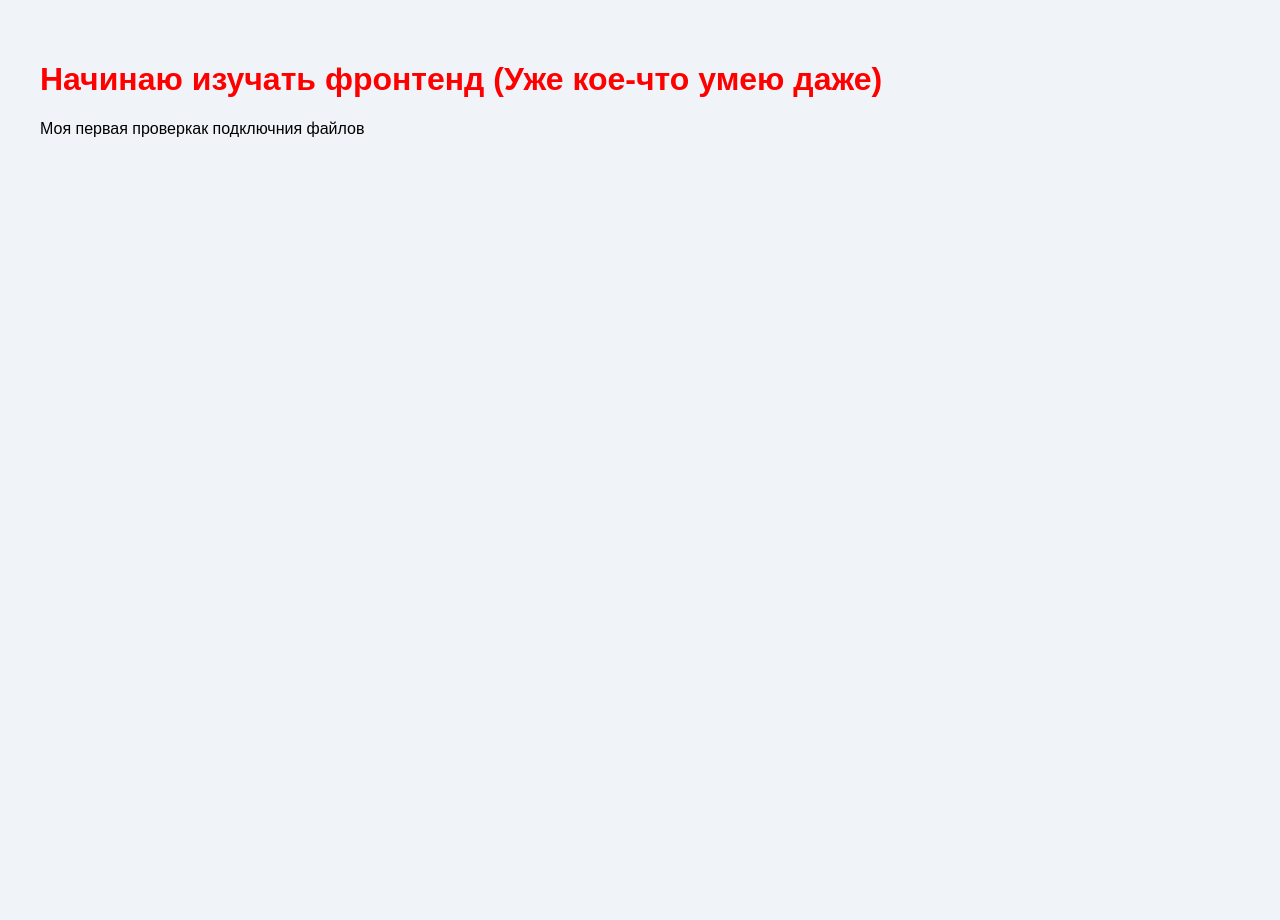
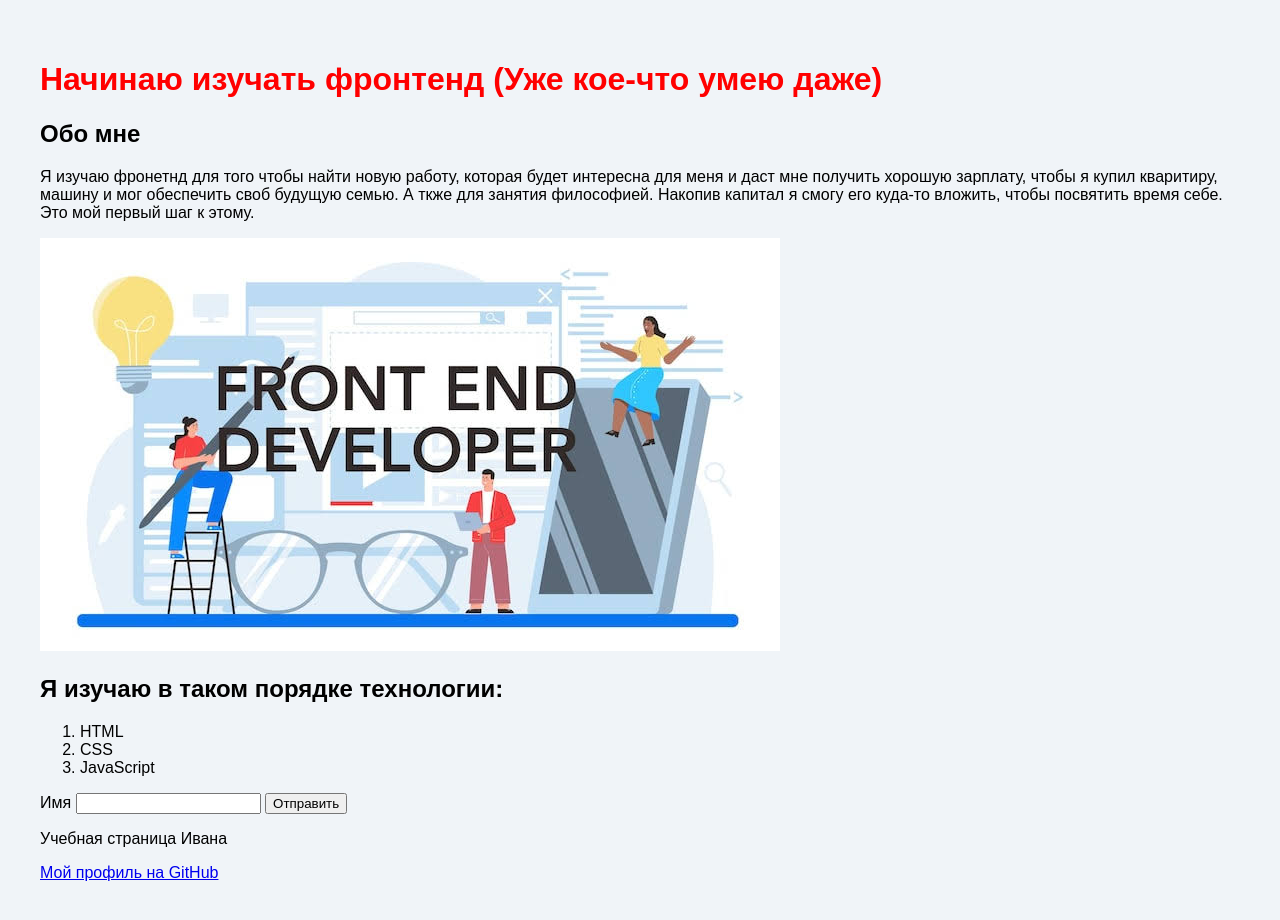
Before and after one commit to Ashina37/frontend-learning, a plain HTML site: page index.html in a window 1280 px wide. Before the commit the page ends 800 px from the top, so only its background shows below. Drawn offline with Linux system fonts and the light colour scheme.

Commit message:
Основная архитектура страницы на HTML, создана папка images, обновлен дневник за второе занятие

```diff
--- a/index.html
+++ b/index.html
@@ -8,7 +8,44 @@
     <script src="script.js" defer></script>
 </head>
 <body>
-    <h1>Начинаю изучать фронтенд (Уже кое-что умею даже)</h1>
-    <p>Моя первая проверкак подключния файлов</p>
+    <header>
+        <!--Вводная часть-->
+        <h1>Начинаю изучать фронтенд (Уже кое-что умею даже)</h1>
+    </header>
+    <main>
+        <!--Основное содержание-->
+        <section>
+            <h2>Обо мне</h2>
+            <p>
+                Я изучаю фронетнд для того чтобы найти новую работу, которая будет интересна для меня и
+                даст мне получить хорошую зарплату, чтобы я купил кваритиру, машину и мог обеспечить своб будущую семью.
+                А ткже для занятия философией. Накопив капитал я смогу его куда-то вложить, чтобы посвятить время себе.
+                Это мой первый шаг к этому.
+            </p>
+
+            <img src="./images/first-page.jpg" alt="Моя первая учебная страница с заголовком и списком технологий">
+        </section>
+
+        <section>
+            <h2>Я изучаю в таком порядке технологии:</h2>
+            <ol>
+                <li>HTML</li>
+                <li>CSS</li>
+                <li>JavaScript</li>
+            </ol>
+        </section>
+
+        <form>
+            <label for="visitor-name">Имя</label>
+            <input type="text" id="visitor-name" name="visitorName" required>
+            <button type="submit">Отправить</button>
+        </form>
+    </main>
+
+    <footer>
+        <!--Завершающая информация-->
+        <p>Учебная страница Ивана</p>
+        <p><a href="https://github.com/Ashina37">Мой профиль на GitHub</a></p>
+    </footer>
 </body>
 </html>
```
Also changed, not shown: images/first-page.jpg (added), 1 other file.
